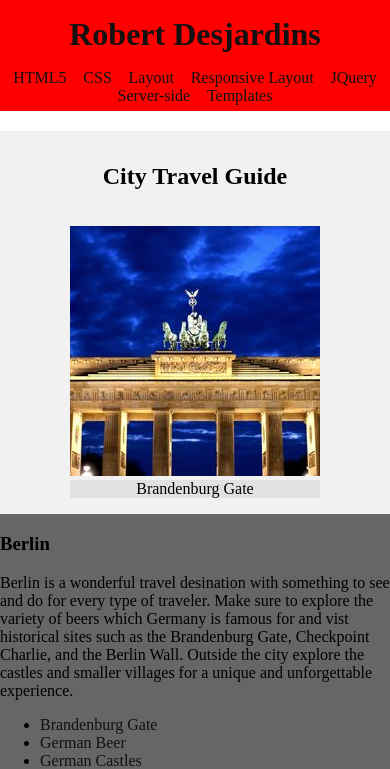
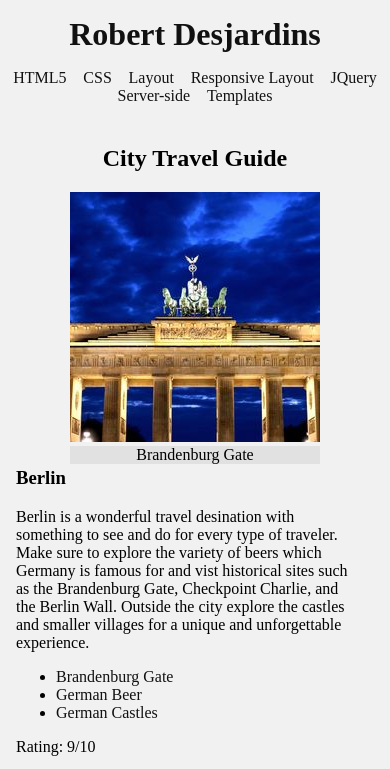
Before and after one commit to roberttdesjardins/COMP-1950, a plain HTML site: page 1950 Webpage/hw02_html5/index.html in a window 390 px wide. Shown: the top 769 px of the page. Drawn offline with Linux system fonts and the light colour scheme.

Commit message:
css changes hw02

```diff
--- a/1950 Webpage/hw02_html5/css/style.scss
+++ b/1950 Webpage/hw02_html5/css/style.scss
@@ -13,7 +13,7 @@ a {
 /* Header */
 header {
   padding-bottom: 4rem;
-  background: red;
+  background: $background-color-1;
 
   #home_button {
     float: left;
@@ -38,7 +38,7 @@ header {
 
 /* Content */
 main {
-  max-width: 1000px;
+  max-width: 1100px;
   margin: auto;
   background: $background-color-1;
 }
@@ -61,14 +61,15 @@ h2 {
   }
 
   .place-text {
-    background: #666666;
+    //background: #666666;
+    margin-right: 1rem;
   }
 }
 
 /* Screen Sizes 1000px and under */
-@media(max-width: 1000px) {
+@media(max-width: 1100px) {
   header {
-    padding-bottom: .4rem;
+    padding-bottom: 0.5rem;
     text-align: center;
     #home_button {
       float: none;
@@ -85,6 +86,25 @@ h2 {
       }
     }
   }
+  h2 {
+    margin-top: 0;
+  }
+  .place {
+    .image {
+      figure {
+        margin: 0;
+      }
+    }
+    .place-text {
+      padding: 0 1rem;
+      h3 {
+        margin-top: 0.2rem;
+      }
+    }
+  }
+}
+
+@media(max-width: 700px) {
   .place {
     flex-direction: column;
     .image {
```
Also changed, not shown: 1950 Webpage/hw02_html5/css/style.css, 1 other file.
